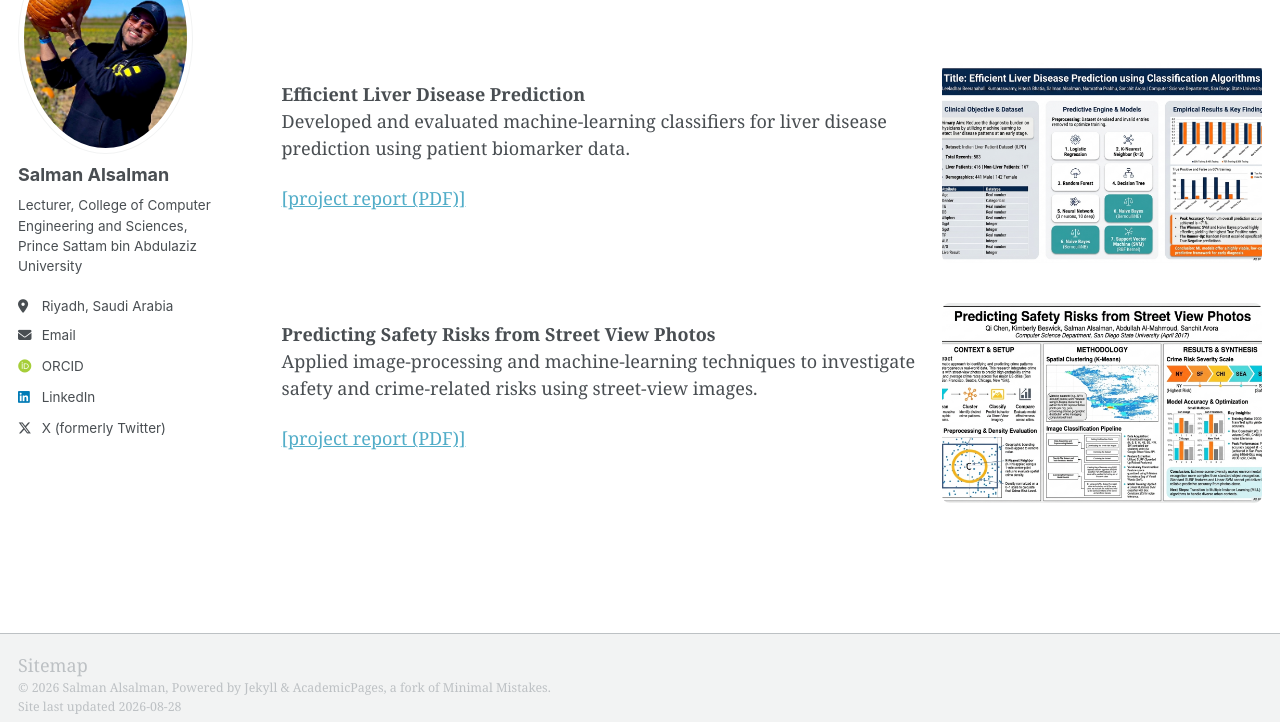
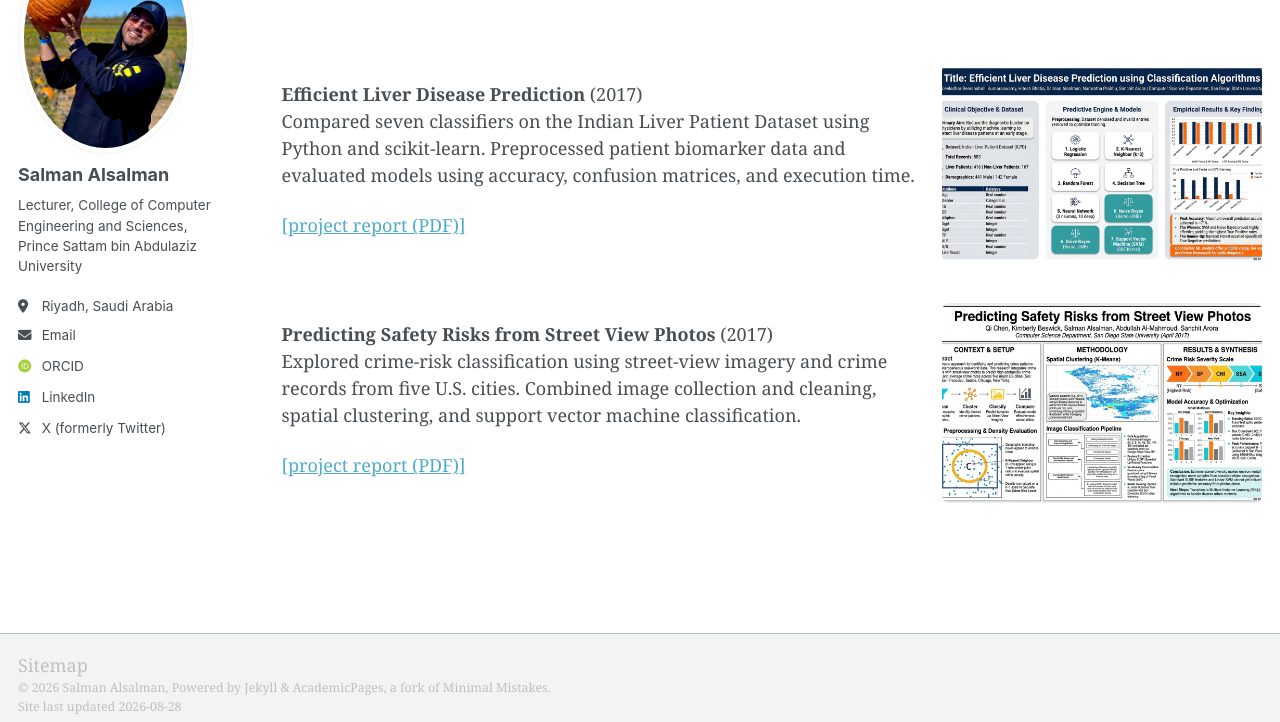
Before and after one commit to x1xSAS/x1xSAS.github.io, a Jekyll site: the page built from _pages/publications.html, in a window 1280 px wide and 900 px high, scrolled down 1406 px, cut to the strip 178-900 px from the top of the window. Built offline with Jekyll 4.4.1, drawn with Linux system fonts in a browser that asks for light colours; some web fonts are replaced; a script bundle is joined from its source files by our own code; library files that are not in the unit come from our copies.

Commit message:
Update publications.html

```diff
--- a/_pages/publications.html
+++ b/_pages/publications.html
@@ -115,10 +115,7 @@ author_profile: true
   <div style="flex: 1 1 500px; min-width: 260px;">
     <p>
       <b>Large-Scale Analysis of Citation Bias</b> (2019)<br>
-      Analysed San Diego traffic-stop records from the Stanford Open Policing
-      Project. Applied data cleaning and feature selection, comparing neural
-      networks, decision trees, and random forests to examine patterns in
-      ticket issuance.
+      Analysed San Diego traffic-stop records from the Stanford Open Policing Project. Applied data cleaning and feature selection, comparing neural networks, decision trees, and random forests to examine patterns in ticket issuance.
     </p>
 
     <p>
@@ -144,8 +141,8 @@ author_profile: true
 <div style="display: flex; align-items: flex-start; justify-content: space-between; gap: 24px; margin-bottom: 40px; flex-wrap: wrap;">
   <div style="flex: 1 1 500px; min-width: 260px;">
     <p>
-      <b>Efficient Liver Disease Prediction</b><br>
-      Developed and evaluated machine-learning classifiers for liver disease prediction using patient biomarker data.
+      <b>Efficient Liver Disease Prediction</b> (2017)<br>
+      Compared seven classifiers on the Indian Liver Patient Dataset using Python and scikit-learn. Preprocessed patient biomarker data and evaluated models using accuracy, confusion matrices, and execution time.
     </p>
 
     <p>
@@ -171,8 +168,8 @@ author_profile: true
 <div style="display: flex; align-items: flex-start; justify-content: space-between; gap: 24px; margin-bottom: 40px; flex-wrap: wrap;">
   <div style="flex: 1 1 500px; min-width: 260px;">
     <p>
-      <b>Predicting Safety Risks from Street View Photos</b><br>
-      Applied image-processing and machine-learning techniques to investigate safety and crime-related risks using street-view images.
+      <b>Predicting Safety Risks from Street View Photos</b> (2017)<br>
+      Explored crime-risk classification using street-view imagery and crime records from five U.S. cities. Combined image collection and cleaning, spatial clustering, and support vector machine classification.
     </p>
 
     <p>
```
